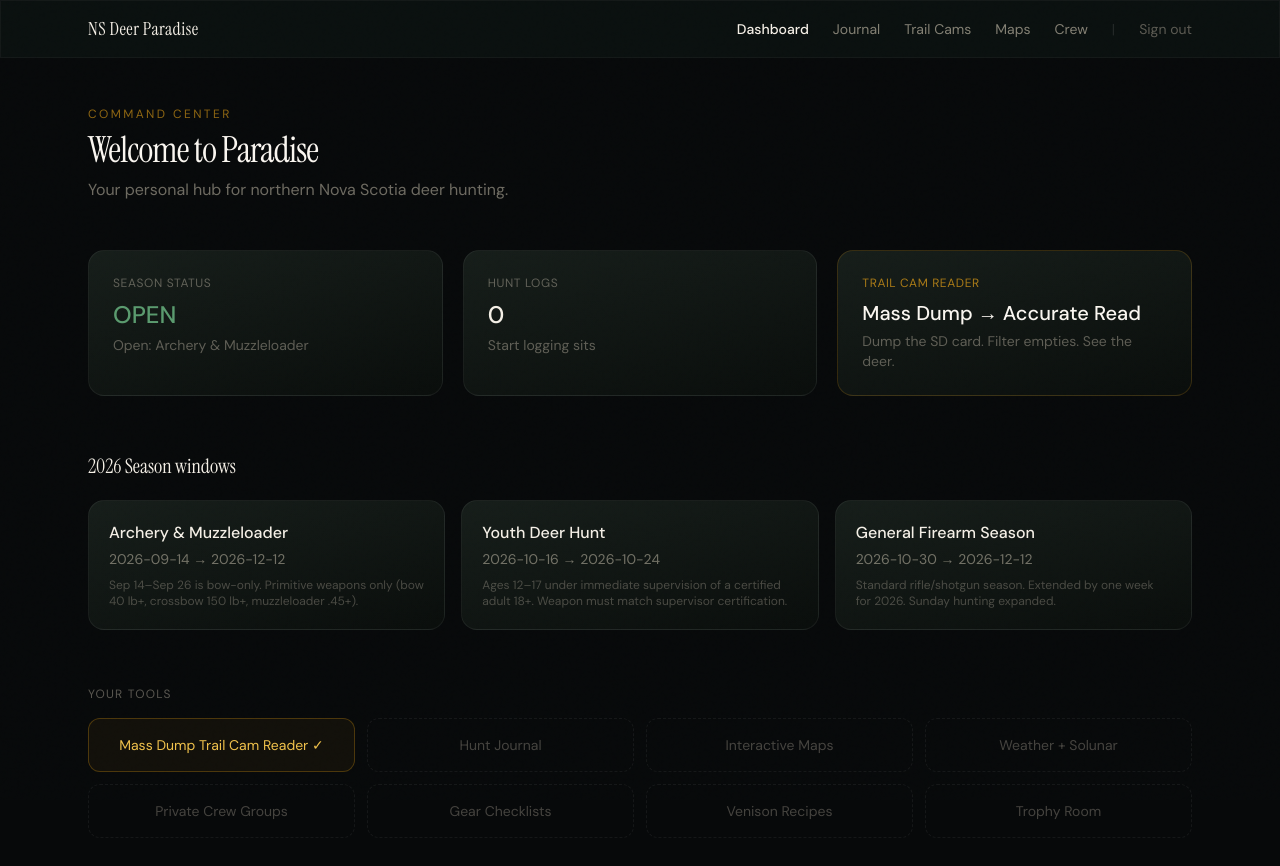
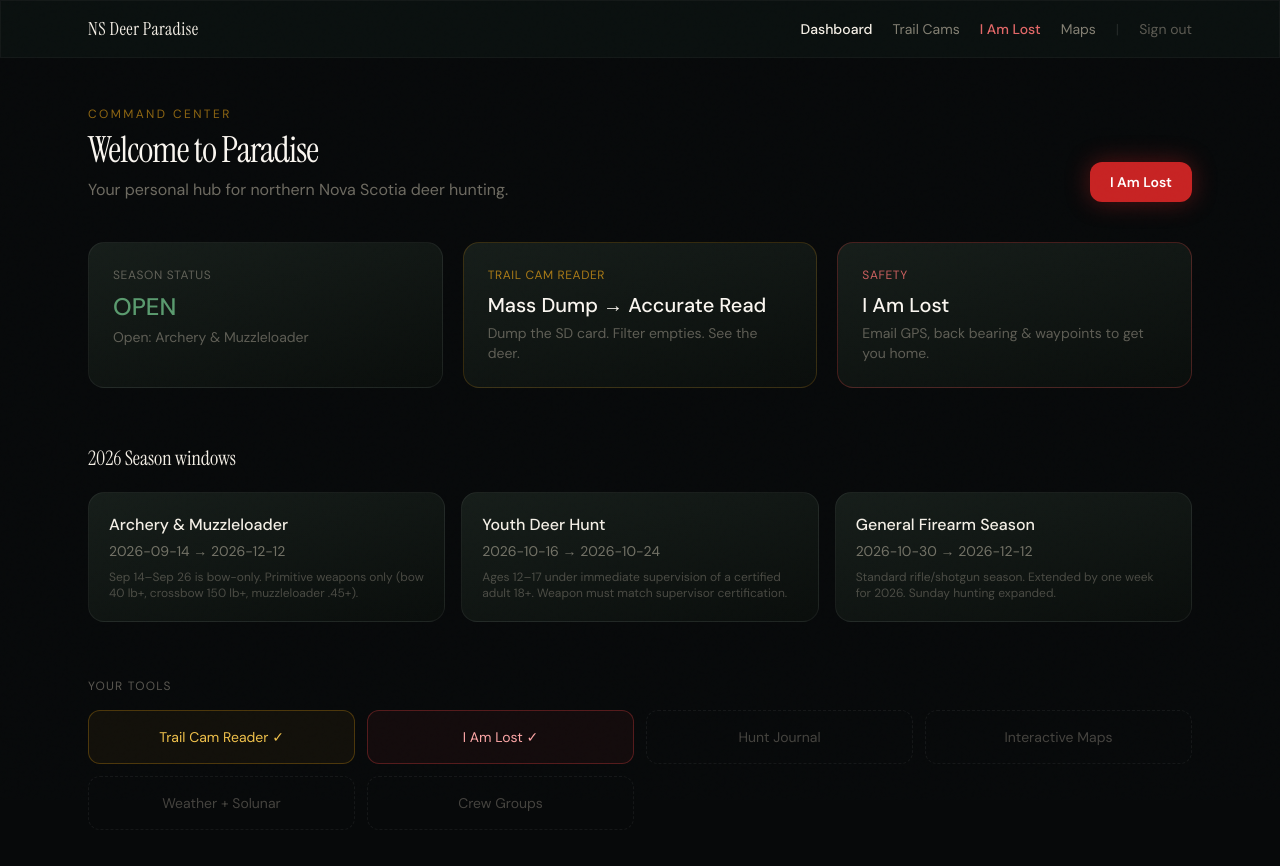
Before and after one commit to aross197/NS-Deer-Paradise, a Next.js app: page /dashboard in a window 1280 px wide. Shown: the top 866 px of the page. Built offline with nearby package versions, Linux system fonts and the light colour scheme.

Commit message:
Add prominent I Am Lost safety link on dashboard

```diff
--- a/app/dashboard/page.tsx
+++ b/app/dashboard/page.tsx
@@ -11,12 +11,13 @@ export default function DashboardPage() {
           <Link href="/dashboard" className="font-serif text-lg tracking-wide text-cream-100">
             NS Deer Paradise
           </Link>
-          <div className="flex items-center gap-6 text-sm text-cream-300/60">
+          <div className="flex items-center gap-5 text-sm text-cream-300/60">
             <Link href="/dashboard" className="text-cream-100 font-medium">Dashboard</Link>
-            <Link href="#" className="hover:text-cream-100 transition">Journal</Link>
             <Link href="/cams" className="hover:text-amber-300 transition">Trail Cams</Link>
+            <Link href="/safety" className="text-red-400/90 hover:text-red-300 font-medium transition">
+              I Am Lost
+            </Link>
             <Link href="#" className="hover:text-cream-100 transition">Maps</Link>
-            <Link href="#" className="hover:text-cream-100 transition">Crew</Link>
             <span className="text-white/10">|</span>
             <button className="text-cream-300/40 hover:text-cream-100 transition">Sign out</button>
           </div>
@@ -24,7 +25,8 @@ export default function DashboardPage() {
       </nav>
 
       <main className="max-w-6xl mx-auto px-6 py-12">
-        <div className="mb-12">
+        <div className="mb-10 flex flex-col sm:flex-row sm:items-end sm:justify-between gap-4">
+          <div>
             <p className="text-xs uppercase tracking-[0.2em] text-amber-400/60 mb-2">Command center</p>
             <h1 className="font-serif text-3xl md:text-4xl text-cream-50 tracking-tight mb-2">
               Welcome to Paradise
@@ -32,6 +34,13 @@ export default function DashboardPage() {
             <p className="text-cream-300/50">
               Your personal hub for northern Nova Scotia deer hunting.
             </p>
+          </div>
+          <Link
+            href="/safety"
+            className="inline-flex items-center justify-center px-5 py-2.5 rounded-xl bg-red-600/90 hover:bg-red-500 text-white text-sm font-semibold shadow-[0_0_24px_rgba(220,38,38,0.35)] transition shrink-0"
+          >
+            I Am Lost
+          </Link>
         </div>
 
         <div className="grid md:grid-cols-3 gap-5 mb-14">
@@ -41,12 +50,6 @@ export default function DashboardPage() {
               {status.isOpen ? "OPEN" : "CLOSED"}
             </p>
             <p className="text-sm text-cream-300/40 mt-1">{status.message}</p>
-          </div>
-
-          <div className="card-premium p-6">
-            <p className="text-xs uppercase tracking-wider text-cream-300/40 mb-2">Hunt logs</p>
-            <p className="text-2xl font-medium text-cream-100">0</p>
-            <p className="text-sm text-cream-300/40 mt-1">Start logging sits</p>
           </div>
 
           <Link
@@ -59,6 +62,19 @@ export default function DashboardPage() {
             </p>
             <p className="text-sm text-cream-300/40 mt-1">
               Dump the SD card. Filter empties. See the deer.
+            </p>
+          </Link>
+
+          <Link
+            href="/safety"
+            className="card-premium p-6 block border-red-500/25 hover:border-red-400/40 group"
+          >
+            <p className="text-xs uppercase tracking-wider text-red-400/80 mb-2">Safety</p>
+            <p className="text-xl font-medium text-cream-50 group-hover:text-red-300 transition">
+              I Am Lost
+            </p>
+            <p className="text-sm text-cream-300/40 mt-1">
+              Email GPS, back bearing & waypoints to get you home.
             </p>
           </Link>
         </div>
@@ -85,24 +101,24 @@ export default function DashboardPage() {
               href="/cams"
               className="p-4 rounded-xl border border-amber-500/30 bg-amber-400/5 text-amber-300 text-sm text-center hover:border-amber-400/50 transition"
             >
-              Mass Dump Trail Cam Reader ✓
+              Trail Cam Reader ✓
             </Link>
-            {[
-              "Hunt Journal",
-              "Interactive Maps",
-              "Weather + Solunar",
-              "Private Crew Groups",
-              "Gear Checklists",
-              "Venison Recipes",
-              "Trophy Room",
-            ].map((item) => (
+            <Link
+              href="/safety"
+              className="p-4 rounded-xl border border-red-500/30 bg-red-500/5 text-red-300 text-sm text-center hover:border-red-400/50 transition"
+            >
+              I Am Lost ✓
+            </Link>
+            {["Hunt Journal", "Interactive Maps", "Weather + Solunar", "Crew Groups"].map(
+              (item) => (
                 <div
                   key={item}
                   className="p-4 rounded-xl border border-dashed border-white/[0.06] text-cream-300/30 text-sm text-center"
                 >
                   {item}
                 </div>
-            ))}
+              )
+            )}
           </div>
         </section>
       </main>
```
Lines whose indentation alone changed are shown as unchanged.
